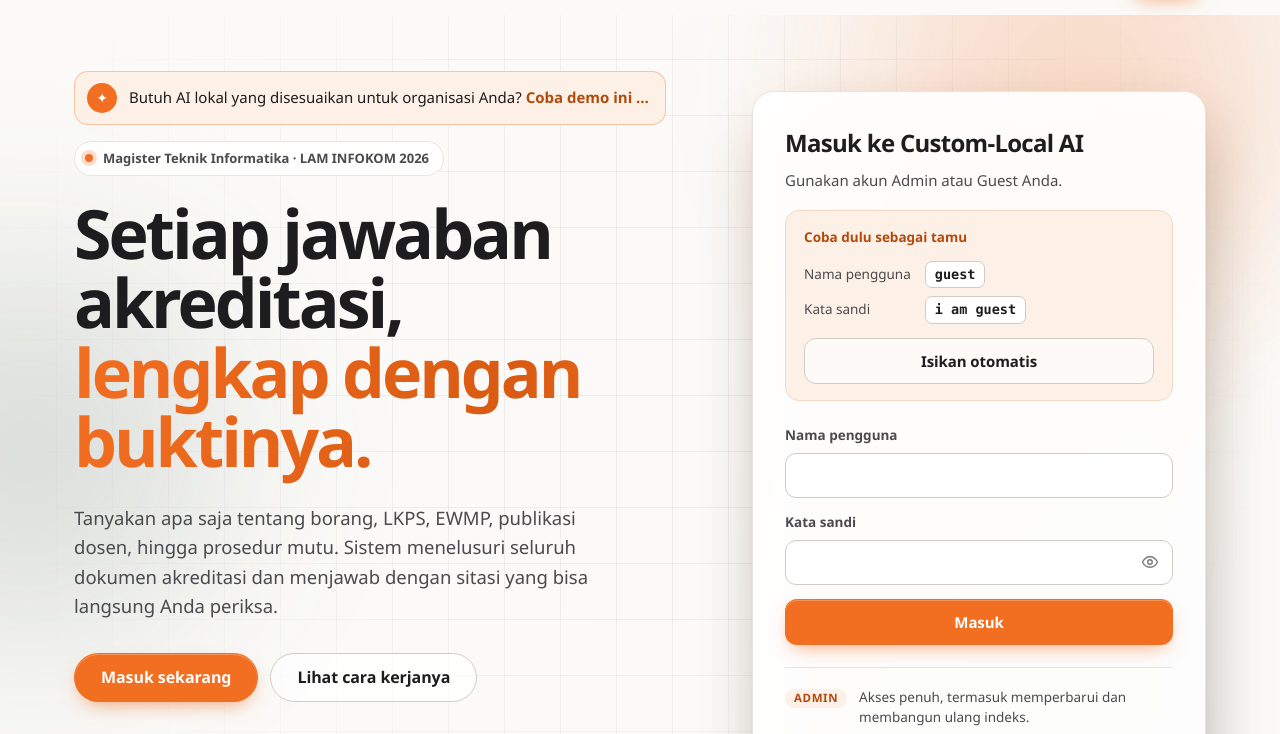
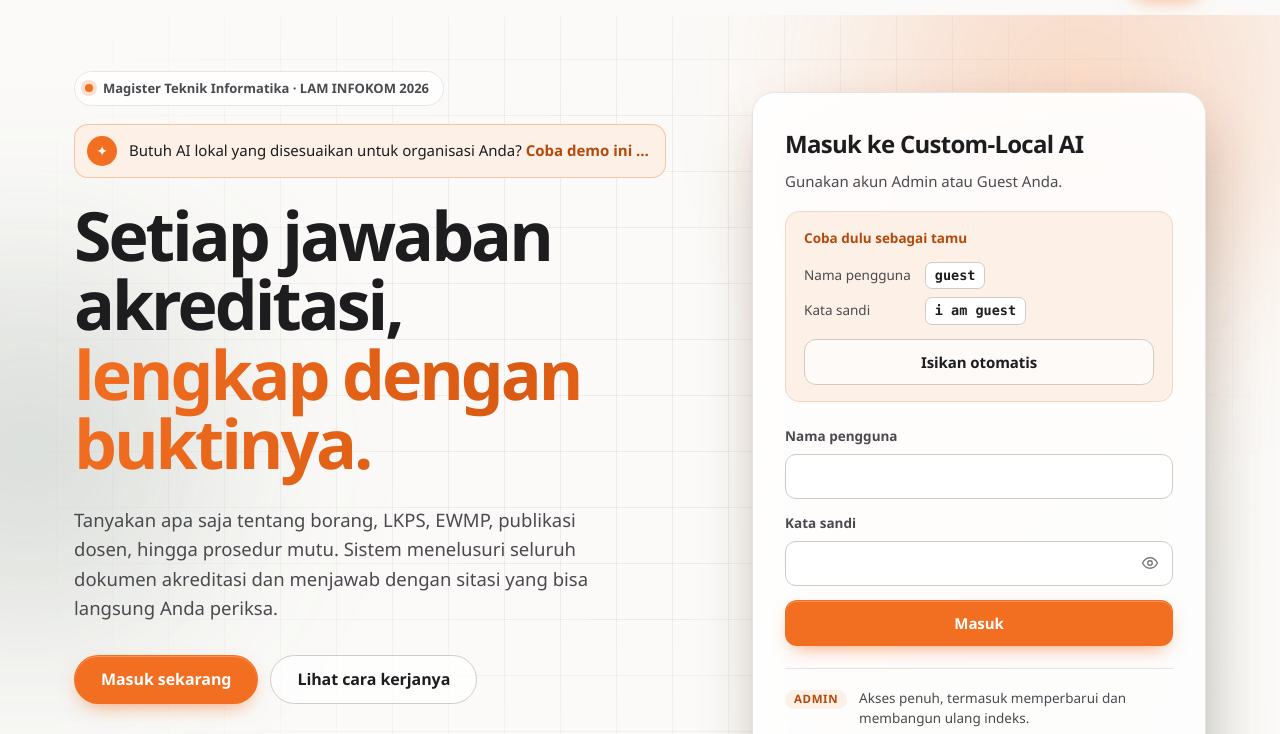
Before and after one commit to alfa-yohannis/akreditasi, a plain HTML site: page web/landing.html in a window 1280 px wide. Shown: the part 54-788 px from the top of the page. Drawn offline with Linux system fonts and the light colour scheme; files that its build step writes are made by us from their sources; no server answers; files whose address does not match are found by name.

Commit message:
Put the hero promo directly above the headline
The institution pill now comes first, so the pitch leads straight into
"Setiap jawaban akreditasi".

Co-Authored-By: Claude Opus 5.5 (1M context) <noreply@anthropic.com>

```diff
--- a/web/landing.css
+++ b/web/landing.css
@@ -313,14 +313,14 @@ p { margin: 0; }
 }
 @keyframes pulse { 50% { box-shadow: 0 0 0 7px color-mix(in srgb, var(--orange) 0%, transparent); } }
 
-/* The exhibition pitch, above the eyebrow: the first thing a visitor reads. */
+/* The exhibition pitch, directly above the headline. */
 .promo {
   display: flex;
   align-items: center;
   gap: 12px;
   width: fit-content;
   max-width: 100%;
-  margin-bottom: 16px;
+  margin-top: 18px;
   padding: 11px 16px 11px 12px;
   font-size: 15px;
   line-height: 1.45;
--- a/web/landing.html
+++ b/web/landing.html
@@ -46,6 +46,10 @@
 
       <div class="container hero-inner">
         <div class="hero-copy">
+          <p class="eyebrow reveal">
+            <span class="eyebrow-dot" aria-hidden="true"></span>
+            Magister Teknik Informatika &middot; LAM INFOKOM 2026
+          </p>
           <a class="promo reveal" href="#masuk">
             <span class="promo-icon" aria-hidden="true">✦</span>
             <span>
@@ -53,10 +57,6 @@
               <span class="promo-cta">Coba demo ini …</span>
             </span>
           </a>
-          <p class="eyebrow reveal">
-            <span class="eyebrow-dot" aria-hidden="true"></span>
-            Magister Teknik Informatika &middot; LAM INFOKOM 2026
-          </p>
           <h1 class="hero-title reveal">
             Setiap jawaban akreditasi,
             <span class="gradient-text">lengkap dengan buktinya.</span>
```
